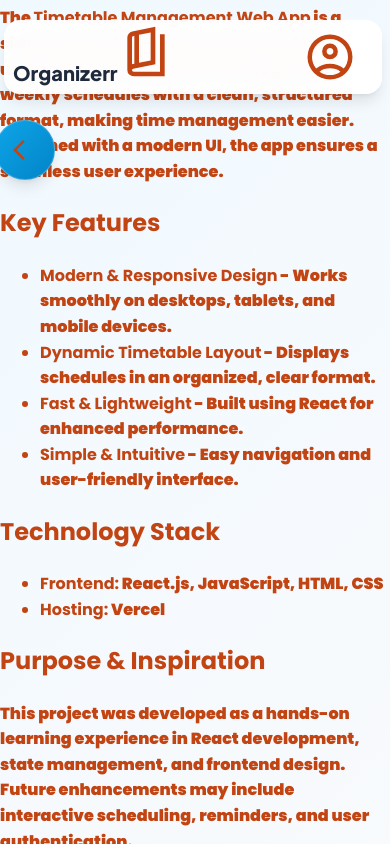
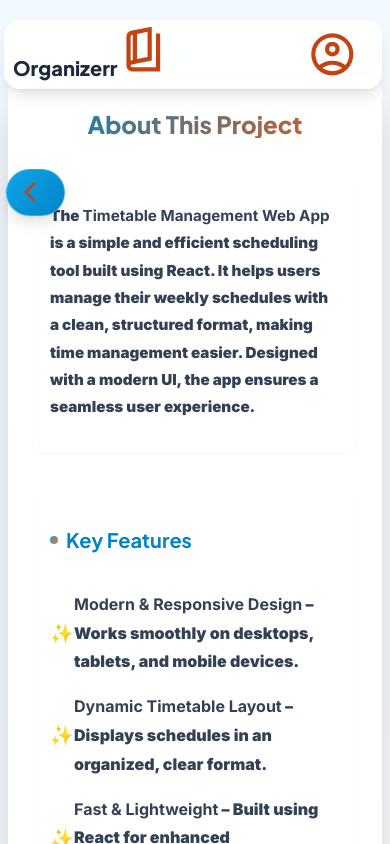
Before and after one commit to AbhaiSankarPR/Timetable-React, a React (Vite) app: page /About in a window 390 px wide. Built offline with nearby package versions, Linux system fonts and the light colour scheme; a web font is replaced by a local one.

Commit message:
slight ui change

```diff
--- a/src/About.jsx
+++ b/src/About.jsx
@@ -3,35 +3,47 @@ import "./about.css";
 
 function About() {
     return (
-        <div className="about">
-            <h1>About This Project</h1>
+        <div className="about-container">
+            <h1 className="about-title">About This Project</h1>
+            <div className="about-content">
+                <div className="about-section">
                     <p>
                         The <strong>Timetable Management Web App</strong> is a simple and efficient scheduling tool built using React.
                         It helps users manage their weekly schedules with a clean, structured format, making time management easier.
                         Designed with a modern UI, the app ensures a seamless user experience.
                     </p>
+                </div>
 
-            <h2>Key Features</h2>
-            <ul>
-                <li><strong>Modern & Responsive Design</strong> - Works smoothly on desktops, tablets, and mobile devices.</li>
-                <li><strong>Dynamic Timetable Layout</strong> - Displays schedules in an organized, clear format.</li>
-                <li><strong>Fast & Lightweight</strong> - Built using React for enhanced performance.</li>
-                <li><strong>Simple & Intuitive</strong> - Easy navigation and user-friendly interface.</li>
+                <div className="about-section">
+                    <h3>Key Features</h3>
+                    <ul className="about-features">
+                        <li><strong>Modern & Responsive Design</strong> – Works smoothly on desktops, tablets, and mobile devices.</li>
+                        <li><strong>Dynamic Timetable Layout</strong> – Displays schedules in an organized, clear format.</li>
+                        <li><strong>Fast & Lightweight</strong> – Built using React for enhanced performance.</li>
+                        <li><strong>Simple & Intuitive</strong> – Easy navigation and user-friendly interface.</li>
                     </ul>
+                </div>
 
-            <h2>Technology Stack</h2>
-            <ul>
-                <li><strong>Frontend:</strong> React.js, JavaScript, HTML, CSS</li>
-                <li><strong>Hosting:</strong> Vercel</li>
-            </ul>
+                <div className="about-section">
+                    <h3>Technology Stack</h3>
+                    <div className="about-tech">
+                        <div className="tech-item"><strong>Frontend:</strong><br />React.js, JavaScript, HTML, CSS</div>
+                        <div className="tech-item"><strong>Hosting:</strong><br />Vercel</div>
+                    </div>
+                </div>
 
-            <h2>Purpose & Inspiration</h2>
+                <div className="about-section">
+                    <h3>Purpose & Inspiration</h3>
                     <p>
                         This project was developed as a hands-on learning experience in React development, state management,
                         and frontend design. Future enhancements may include interactive scheduling, reminders, and user authentication.
                     </p>
+                </div>
 
+                <div className="about-section">
                     <p className="developer"><strong>Developed by: Abhai Sankar P R</strong></p>
+                </div>
+            </div>
         </div>
     );
 }
--- a/src/AdminLogin.css
+++ b/src/AdminLogin.css
@@ -14,7 +14,8 @@ h1 {
     display: flex;
     justify-content: center;
     align-items: center;
-    min-height: 100vh;
+    margin-top:15dvh;
+    min-height: 150vh;
     padding: var(--spacing-lg);
     background: linear-gradient(135deg, var(--primary-50) 0%, var(--secondary-50) 100%);
 }
@@ -22,7 +23,7 @@ h1 {
 .admin-login-form {
     background: rgba(255, 255, 255, 0.95);
     backdrop-filter: blur(15px);
-    padding: var(--spacing-3xl);
+    padding: var(--spacing-2xl);
     border-radius: var(--radius-2xl);
     box-shadow: var(--shadow-2xl);
     border: 1px solid rgba(255, 255, 255, 0.3);
@@ -127,7 +128,7 @@ h1 {
     transform: none;
     box-shadow: none;
 }
-
+/*
 .error-message {
     color: var(--error-600);
     font-size: 0.875rem;
@@ -150,6 +151,19 @@ h1 {
     background: var(--success-50);
     border-radius: var(--radius-sm);
     border: 1px solid var(--success-200);
+} */
+
+.login-info{
+    font-family: var(--font-secondary);
+    font-size: 0.605rem;
+    font-weight: 600;
+    color: var(--secondary-700);
+    margin-bottom: var(--spacing-sm);
+    text-transform: uppercase;
+    letter-spacing: 0.3px;
+}
+.signup-link{
+    color: var(--accent-400);
 }
 
 @media screen and (max-width: 768px) {
--- a/src/App.css
+++ b/src/App.css
@@ -97,8 +97,8 @@ body {
 
 html,
 body {
-  width: 100%;
-  height: 100%;
+  width: 100dvw;
+  height: 100dvh;
   margin: 0;
   padding: 0;
   overflow-x: hidden;
@@ -109,16 +109,16 @@ body {
   color: var(--secondary-700);
   margin-bottom: var(--spacing-2xl);
   position: absolute;
-  right: 15vh;
-  top: 25vh;
+  right: 15dvh;
+  top: 22dvh;
   text-align: right;
   font-family: var(--font-secondary);
   font-weight: 500;
-  width: 80%;
-  max-width: 600px;
+  width: 70dvw;
+  max-width: 80%;
   background: rgba(255, 255, 255, 0.8);
   backdrop-filter: blur(10px);
-  padding: var(--spacing-xl);
+  padding: var(--spacing-md);
   border-radius: var(--radius-xl);
   box-shadow: var(--shadow-lg);
   border: 1px solid rgba(255, 255, 255, 0.2);
@@ -128,7 +128,7 @@ body {
   font-weight: 800;
   font-size: 2.5rem;
   color: var(--primary-700);
-  margin-bottom: var(--spacing-lg);
+  margin-bottom: var(--spacing-sm);
   background: linear-gradient(135deg, var(--primary-600), var(--accent-600));
   -webkit-background-clip: text;
   -webkit-text-fill-color: transparent;
@@ -176,7 +176,7 @@ body {
 }
 
 .timetable-intro .KnowMore {
-  font-size: 1rem;
+  font-size: 0.8rem;
   font-weight: 700;
   color: var(--primary-600);
   cursor: pointer;
@@ -184,7 +184,7 @@ body {
   transition: var(--transition-normal);
   padding: var(--spacing-sm) var(--spacing-md);
   border-radius: var(--radius-md);
-  background: linear-gradient(135deg, var(--primary-50), var(--accent-50));
+  /* background: linear-gradient(135deg, var(--primary-50), var(--accent-50)); */
   border: 1px solid var(--primary-200);
 }
 
--- a/src/about.css
+++ b/src/about.css
@@ -1,7 +1,7 @@
 .about-container {
     max-width: 800px;
     margin: 120px auto 40px;
-    padding: var(--spacing-2xl);
+    padding: var(--spacing-xl);
     background: rgba(255, 255, 255, 0.95);
     backdrop-filter: blur(15px);
     border-radius: var(--radius-2xl);
@@ -9,6 +9,7 @@
     border: 1px solid rgba(255, 255, 255, 0.3);
     position: relative;
     overflow: hidden;
+    top: 63dvh;
 }
 
 .about-container::before {
@@ -23,7 +24,7 @@
 
 .about-title {
     font-family: var(--font-secondary);
-    font-size: 2.5rem;
+    font-size: 2rem;
     font-weight: 800;
     color: var(--primary-700);
     text-align: center;
@@ -39,12 +40,12 @@
     font-size: 1.125rem;
     line-height: 1.8;
     color: var(--secondary-700);
-    margin-bottom: var(--spacing-xl);
+    margin-bottom: var(--spacing-xs);
 }
 
 .about-section {
     margin-bottom: var(--spacing-xl);
-    padding: var(--spacing-lg);
+    padding: var(--spacing-xs);
     background: rgba(255, 255, 255, 0.5);
     border-radius: var(--radius-lg);
     border: 1px solid rgba(255, 255, 255, 0.2);
--- a/src/backbutton.css
+++ b/src/backbutton.css
@@ -1,13 +1,13 @@
 .back-button {
     position: fixed;
-    top: 120px;
-    left: 20px;
+    top: 20dvh;
+    left: 10dvh;
     background: linear-gradient(135deg, var(--primary-500), var(--primary-600));
     color: white;
     border: none;
     border-radius: var(--radius-full);
-    width: 50px;
-    height: 50px;
+    width: 48px;
+    height: 48px;
     cursor: pointer;
     display: flex;
     align-items: center;
@@ -39,15 +39,17 @@
 }
 @media screen and (max-width: 1000px) {
     .back-button {
-        font-size: 5px;
-        left: -1px;
+        font-size: 2dvh;
+        left: 6px;
+        width: 7dvh;
+        height: 12dvw;
     }
 }
-@media screen and (max-width: 600px) {
+/* @media screen and (max-width: 600px) {
     .back-button {
         height: 60px;
         width: 60px;
         font-size: 5px;
         left: -5px;
     }
-}
+} */
--- a/src/buttontogo.css
+++ b/src/buttontogo.css
@@ -1,12 +1,12 @@
 .btn {
-    height: 80px;
-    width: 290px;
+    height: 15%;
+    width: 95%;
     background: linear-gradient(135deg, var(--primary-500), var(--primary-600));
     color: white;
     transition: var(--transition-normal);
     position: fixed;
-    right: 40%;
-    top: 70vh;
+    right: 5dvw;
+    top: 41dvh;
     border: none;
     border-radius: var(--radius-xl);
     font-size: 1.25rem;
@@ -56,7 +56,7 @@
         font-size: 1.125rem;
         left: 50%;
         transform: translateX(-50%);
-        top: 78vh;
+        bottom: 10px;
     }
 
     .btn:hover {
@@ -73,6 +73,6 @@
         height: 60px;
         width: 200px;
         font-size: 1rem;
-        top: 75vh;
+        /* top: 75vh; */
     }
 }
--- a/src/createnewLogin.css
+++ b/src/createnewLogin.css
@@ -2,6 +2,7 @@
   display: flex;
   justify-content: center;
   align-items: center;
+  margin-top: 35dvh;
   min-height: 100vh;
   padding: var(--spacing-lg);
   background: linear-gradient(135deg, var(--primary-50) 0%, var(--secondary-50) 100%);
@@ -10,7 +11,7 @@
 .create-login-form {
   background: rgba(255, 255, 255, 0.95);
   backdrop-filter: blur(15px);
-  padding: var(--spacing-3xl);
+  padding: var(--spacing-lg);
   border-radius: var(--radius-2xl);
   box-shadow: var(--shadow-2xl);
   border: 1px solid rgba(255, 255, 255, 0.3);
@@ -43,18 +44,18 @@
   background-clip: text;
 }
 
-.create-login-subtitle {
+/* .create-login-subtitle {
   font-family: var(--font-primary);
   font-size: 0.875rem;
   color: var(--secondary-600);
   text-align: center;
   margin-bottom: var(--spacing-xl);
   line-height: 1.6;
-}
+} */
 
-.form-group {
+/* .form-group {
   margin-bottom: var(--spacing-lg);
-}
+} */
 
 .form-label {
   display: block;
@@ -89,7 +90,7 @@
 .form-input::placeholder {
   color: var(--secondary-400);
 }
-
+/*
 .password-requirements {
   font-size: 0.75rem;
   color: var(--secondary-500);
@@ -114,7 +115,7 @@
 
 .requirement-icon {
   font-size: 0.875rem;
-}
+} */
 
 .create-button {
   width: 100%;
--- a/src/header.css
+++ b/src/header.css
@@ -47,9 +47,12 @@
   cursor: pointer;
 }
 
-.profile svg:hover {
+.header svg:hover {
   fill: var(--primary-700);
   transform: scale(1.1);
+}
+.heading:hover{
+  color: var(--primary-700);
 }
 
 @media screen and (max-width: 768px) {
@@ -58,7 +61,10 @@
     padding: var(--spacing-sm) var(--spacing-md);
     margin: var(--spacing-xs);
   }
-
+   .header svg{
+    width: 6dvh;
+    height: 6dvh;
+  }
   .profile {
     margin-right: var(--spacing-md);
   }
@@ -75,10 +81,6 @@
     padding: var(--spacing-xs) var(--spacing-sm);
   }
 
-  .profile svg {
-    width: 24px;
-    height: 24px;
-  }
 }
 
 @media screen and (max-height: 600px) {
--- a/src/header.jsx
+++ b/src/header.jsx
@@ -17,12 +17,11 @@ function Header() {
 
     return (
         <div className="header">
-            <div className="heading">
+            <div className="heading" onClick={home}>
                 Organizerr
                 <svg
                     xmlns="http://www.w3.org/2000/svg"
                     height="56px"
-                    onClick={home}
                     viewBox="0 -960 960 960"
                     width="56px"
                     fill="#c24413"
```
Also changed, not shown: src/AdminLogin.jsx (+8 -4 lines), src/CreatenewLogin.jsx (+15 -8 lines). Lines whose indentation alone changed are shown as unchanged.
